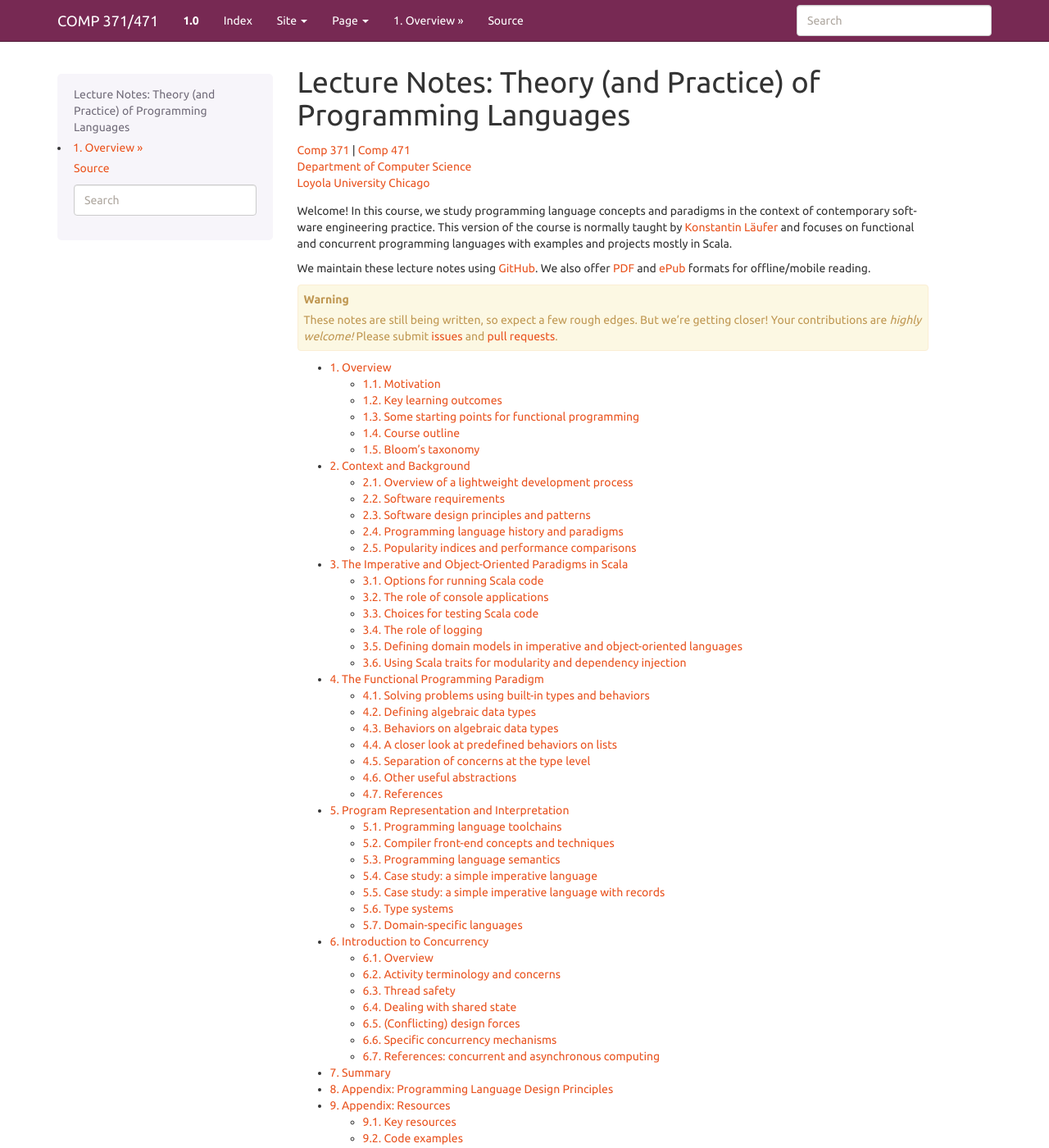
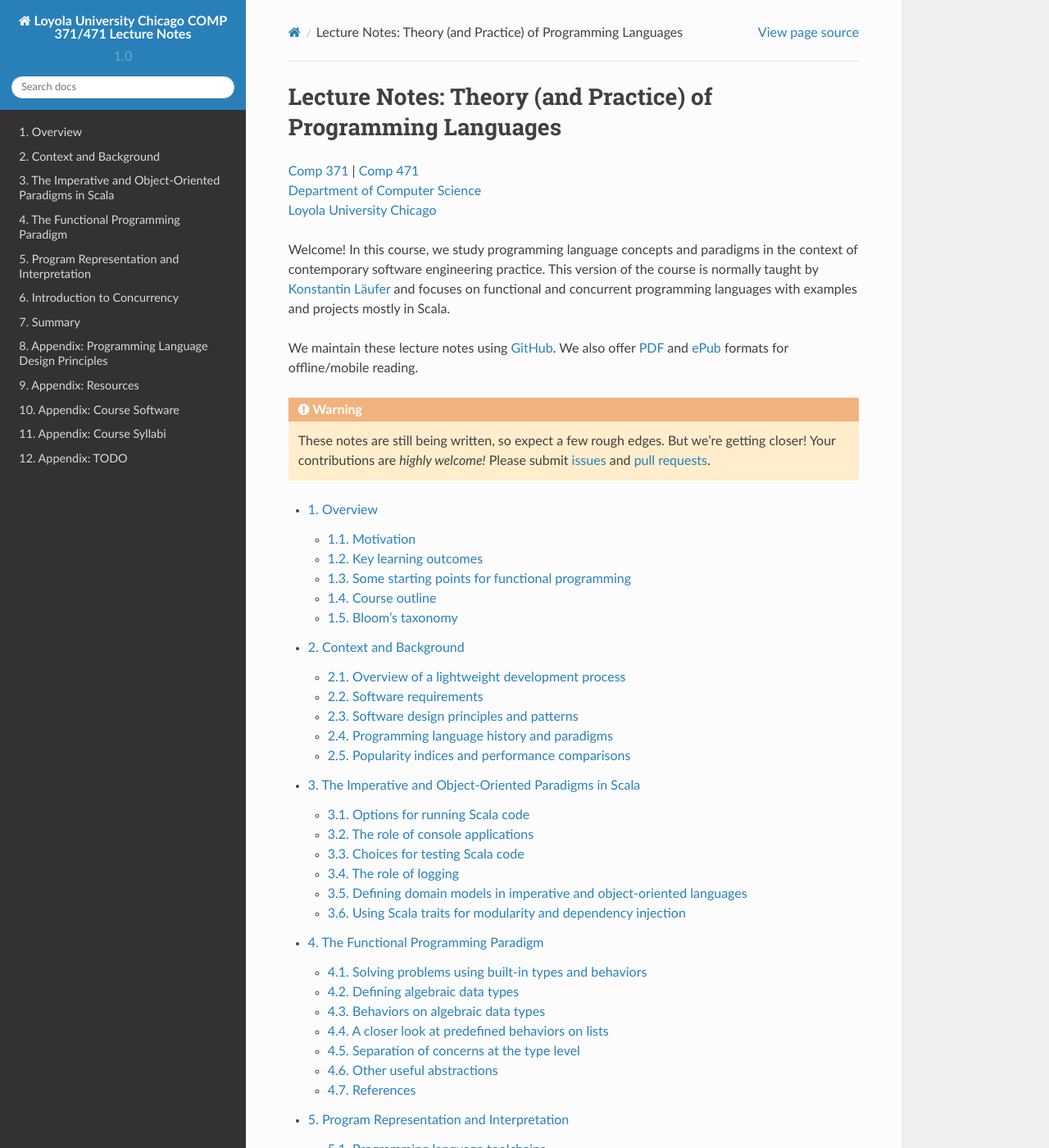
Before and after one commit to lucproglangcourse/lucproglangcourse.github.io, a Sphinx documentation site: the page built from source/index.rst, in a window 1280 px wide and 1400 px high. Shown: the whole window at 82% size. Built offline with Sphinx 7.4.7 and the Read the Docs theme 2.0.0, drawn with Linux system fonts in a browser that asks for light colours; some of the changed text lies outside the part shown.

Commit message:
switched to sphinx-rtd-theme
Signed-off-by: Konstantin Läufer <klaeufer@gmail.com>

```diff
--- a/source/conf.py
+++ b/source/conf.py
@@ -13,7 +13,7 @@
 
 import sys, os
 
-import sphinx_bootstrap_theme
+import sphinx_rtd_theme
 
 # If extensions (or modules to document with autodoc) are in another directory,
 # add these directories to sys.path here. If the directory is relative to the
@@ -27,7 +27,14 @@ import sphinx_bootstrap_theme
 
 # Add any Sphinx extension module names here, as strings. They can be extensions
 # coming with Sphinx (named 'sphinx.ext.*') or your custom ones.
-extensions = ['sphinx.ext.todo', 'sphinx.ext.mathjax', 'sphinxcontrib.bibtex', 'sphinx.ext.ifconfig', 'sphinx.ext.viewcode']
+extensions = [
+    'sphinx_rtd_theme',
+    'sphinx.ext.todo',
+    'sphinx.ext.mathjax',
+    'sphinxcontrib.bibtex',
+    'sphinx.ext.ifconfig',
+    'sphinx.ext.viewcode'
+]
 
 todo_include_todos = True
 
@@ -95,26 +102,13 @@ pygments_style = 'sphinx'
 
 # The theme to use for HTML and HTML Help pages.  See the documentation for
 # a list of builtin themes.
-html_theme = 'bootstrap'
+html_theme = 'sphinx_rtd_theme'
 
 # Theme options are theme-specific and customize the look and feel of a theme
 # further.  For a list of options available for each theme, see the
 # documentation.
 #html_theme_options = {}
 html_theme_options = {
-    # Navigation bar title. (Default: ``project`` value)
-    'navbar_title': "COMP 371/471",
-
-    # Global TOC depth for "site" navbar tab. (Default: 1)
-    # Switching to -1 shows all levels.
-    'globaltoc_depth': 2,
-
-    # A list of tuples containting pages to link to.  The value should
-    # be in the form [(name, page), ..]
-    'navbar_links': [('Index', 'genindex')],
-
-    # for prev/next chevrons
-    'navbar_sidebarrel': True,
 
     # Include hidden TOCs in Site navbar?
     #
@@ -124,34 +118,11 @@ html_theme_options = {
     #
     # Values: "true" (default) or "false"
     'globaltoc_includehidden': "true",
-
-    # HTML navbar class (Default: "navbar") to attach to <div> element.
-    # For black navbar, do "navbar navbar-inverse"
-    'navbar_class': "navbar navbar-inverse",
-
-    # Fix navigation bar to top of page?
-    # Values: "true" (default) or "false"
-    #'navbar_fixed_top': "true",
-
-    # Location of link to source.
-    # Options are "nav" (default), "footer" or anything else to exclude.
-    'source_link_position': "nav",
-
-    # Bootswatch (http://bootswatch.com/) theme.
-    #
-    # Options are nothing with "" (default) or the name of a valid theme
-    # such as "amelia" or "cosmo".
-    #
-    # Note that this is served off CDN, so won't be available offline.
-    'bootswatch_theme': "united",
-
-    'bootstrap_version' : "3"
-
 }
 
 # Add any paths that contain custom themes here, relative to this directory.
 #html_theme_path = []
-html_theme_path = sphinx_bootstrap_theme.get_html_theme_path()
+html_theme_path = [sphinx_rtd_theme.get_html_theme_path()]
 
 # The name for this set of Sphinx documents.  If None, it defaults to
 # "<project> v<release> documentation".
```
